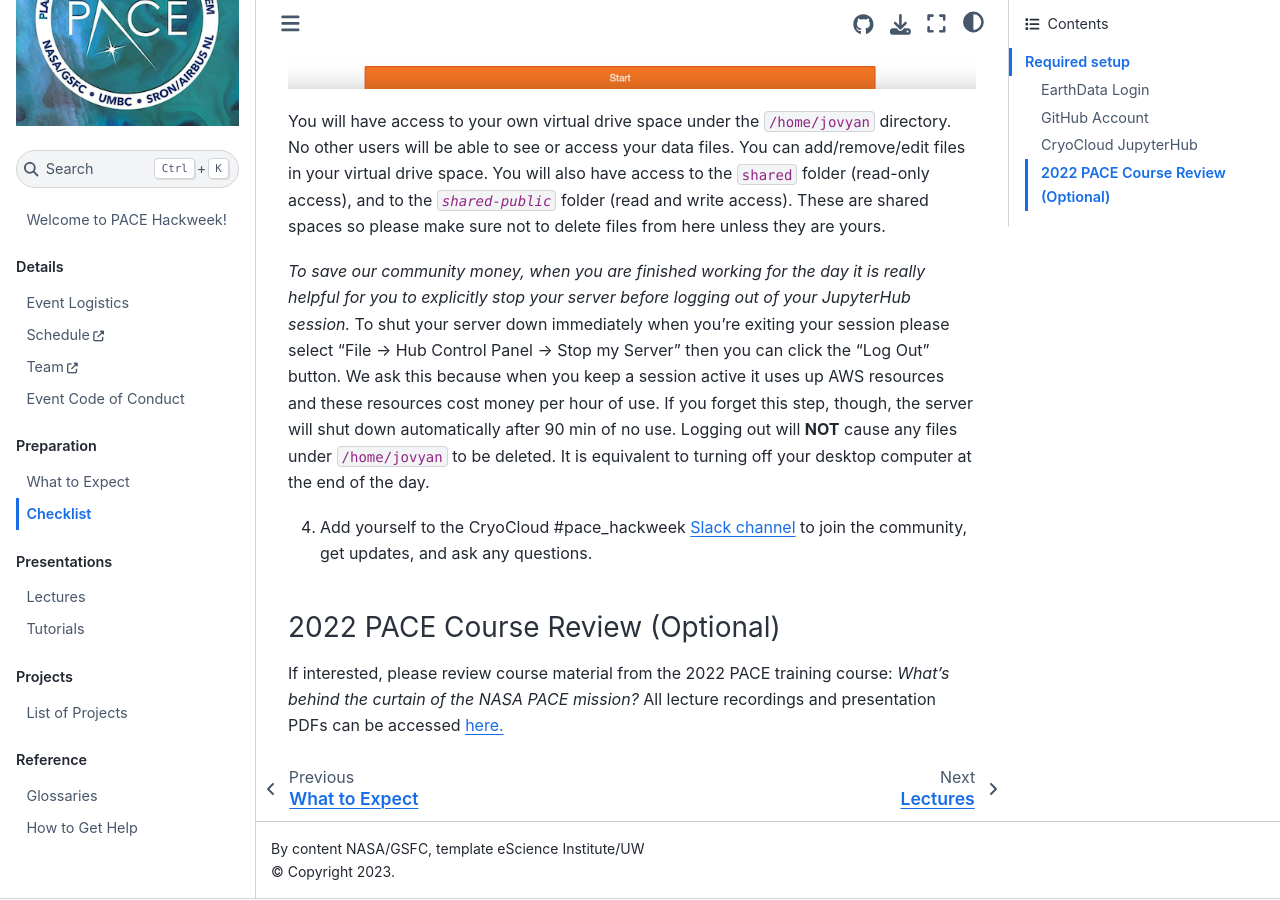
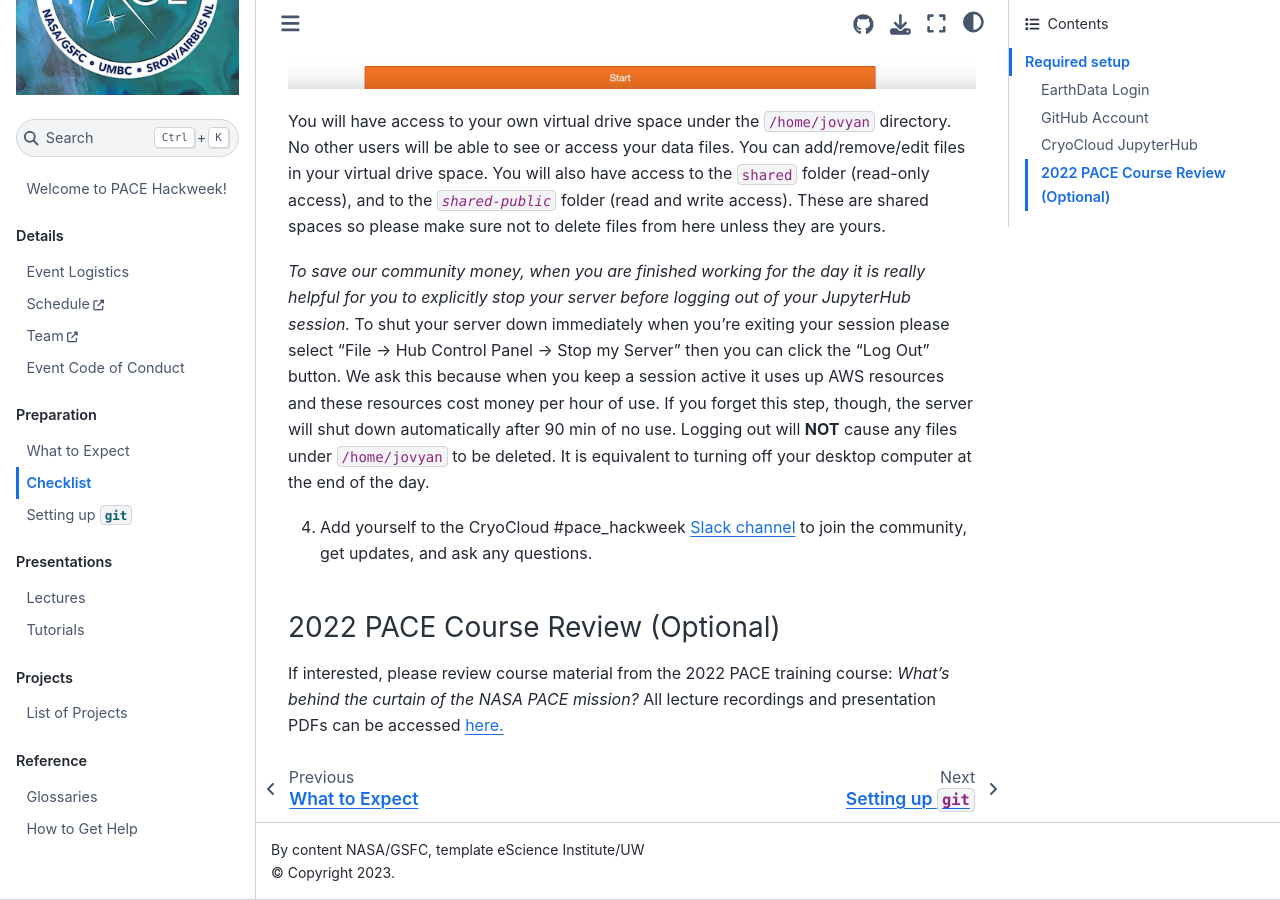
Before and after one commit to PACEHackWeek/pace-2024, a Jupyter Book: the page built from book/preliminary/checklist.md, in a window 1280 px wide and 900 px high, scrolled down 2290 px. Built offline with Jupyter Book 1.0.4 settings and Sphinx 7.4.7 and the Sphinx Book theme 1.1.4, drawn with Linux system fonts in a browser that asks for light colours; pages that are not in the unit, such as notebooks, are missing from menus.

Commit message:
activate git page

```diff
--- a/book/_toc.yml
+++ b/book/_toc.yml
@@ -15,6 +15,7 @@
   chapters:
     - file: preliminary/index
     - file: preliminary/checklist
+    - file: preliminary/git
 - caption: Presentations
   chapters:
     - file: presentations/lectures
```
